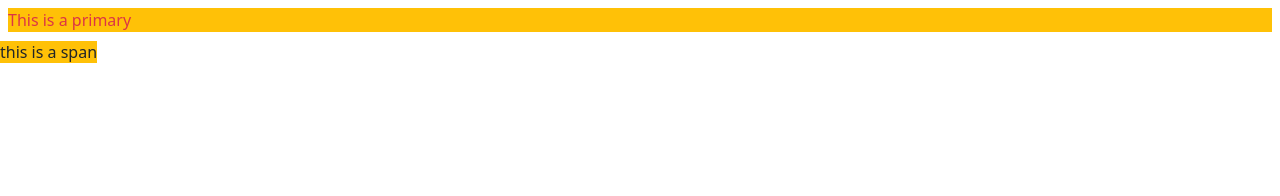
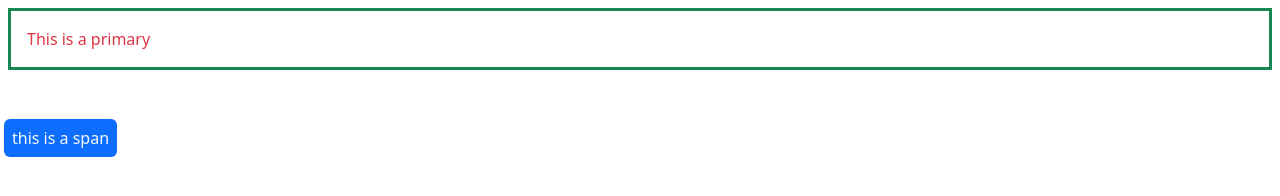
Before and after one commit to Karthish716/Html-and-css-sample, a plain HTML site: page Bootsrap/index.html in a window 1280 px wide. Drawn offline with nearby package versions, Linux system fonts and the light colour scheme.

Commit message:
feat: padding and borders

```diff
--- a/Bootsrap/index.html
+++ b/Bootsrap/index.html
@@ -8,9 +8,10 @@
 </head>
 <body>
 
-    <div class="bg-warning text-danger mt-2 m-2 my-2 ms-2 me-2 mx-2 mb-2">This is a primary</div>
+    <div class="text-danger m-2 p-3 border border-3 border-success">This is a primary</div>
+    <br><br>
 
-<span class="bg-warning">this is a span </span>
+<span class="bg-primary rounded text-light text-center p-2 m-1">this is a span </span>
 </body>
 <script src="https://cdn.jsdelivr.net/npm/bootstrap@5.3.3/dist/js/bootstrap.bundle.min.js" integrity="sha384-YvpcrYf0tY3lHB60NNkmXc5s9fDVZLESaAA55NDzOxhy9GkcIdslK1eN7N6jIeHz" crossorigin="anonymous"></script>
 </html>
```
